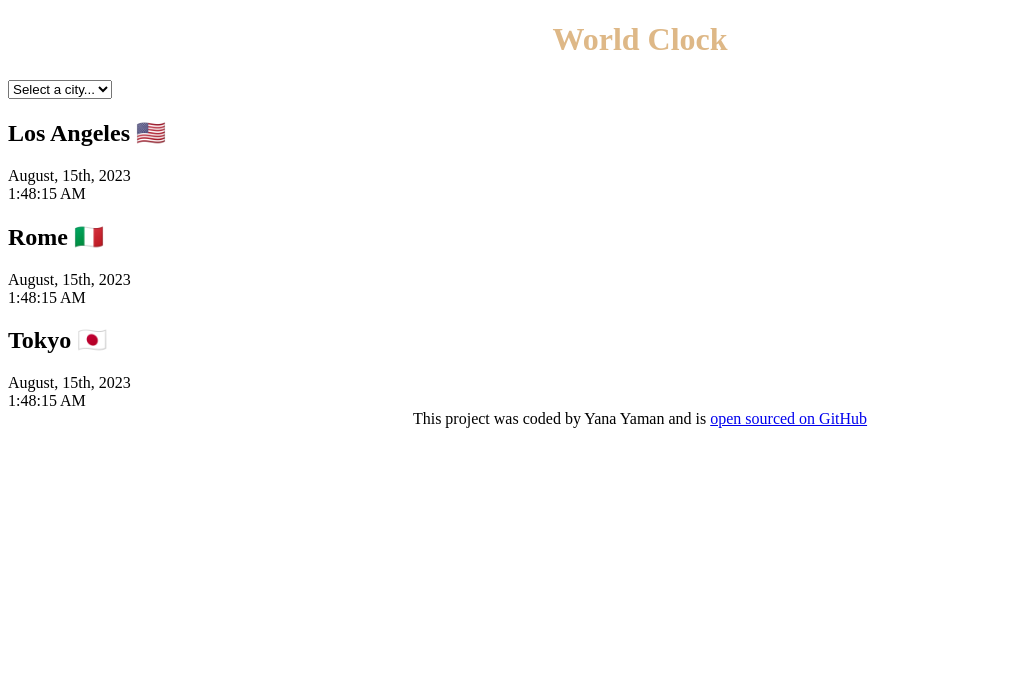
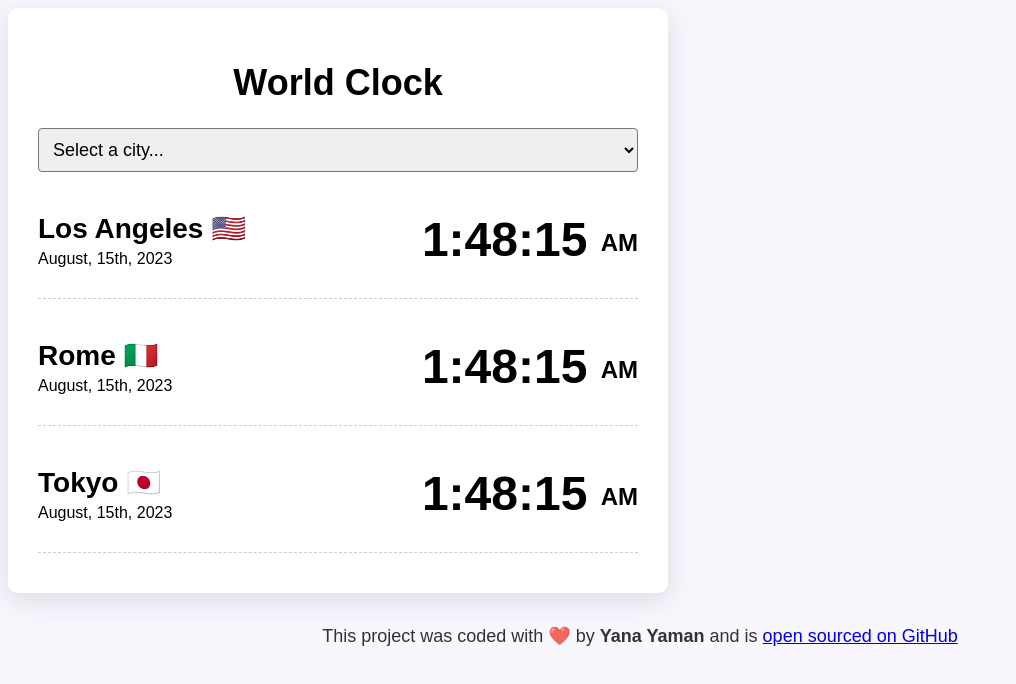
Before and after one commit to YanaJS/World-Clock-Project, a plain HTML site: page index.html in a window 1280 px wide. Shown: the whole page, without its empty margins (0-1016 px from the left). Drawn offline with Linux system fonts and the light colour scheme.

Commit message:
styled the project with CSS

```diff
--- a/css/style.css
+++ b/css/style.css
@@ -1,8 +1,60 @@
+body {
+  background-color: #f9f7fe;
+  font-family: sans-serif;
+}
 h1 {
   text-align: center;
-  color: burlywood;
+  font-family: sans-serif;
+  font-size: 36px;
+}
+
+h2 {
+  margin: 0 0 5px;
+  font-size: 28px;
+}
+
+select {
+  display: block;
+  width: 100%;
+  font-size: 18px;
+  border-radius: 4px;
+  padding: 10px;
+}
+.container {
+  max-width: 600px;
+  margin: 60 auto;
+  background: white;
+  padding: 30px;
+  box-shadow: rgba(100, 100, 111, 0.2) 0px 7px 29px 0px;
+  border-radius: 10px;
+}
+.city {
+  display: flex;
+  justify-content: space-between;
+  margin: 10px 0;
+  border-bottom: 1px dashed rgba(0, 0, 0, 0.2);
+  padding: 30px 0;
+}
+.city: :last-child {
+  border: none;
+}
+
+date {
+  opacity: 0.7;
+}
+.time {
+  font-size: 48px;
+  font-weight: bold;
+}
+.time small {
+  font-size: 24px;
+  vertical-align: middle;
+  line-height: 36px;
 }
 
 footer {
   text-align: center;
+  font-size: 18px;
+  color: rgba(0, 0, 0, 0.8);
+  margin-top: 32px;
 }
--- a/index.html
+++ b/index.html
@@ -17,19 +17,31 @@
         <option value="">Sydney</option>
       </select>
       <div class="city">
+        <div>
           <h2>Los Angeles 🇺🇸</h2>
           <div class="date">August, 15th, 2023</div>
-        <div class="time">1:48:15 AM</div>
+        </div>
+        <div class="time">1:48:15 <small> AM</small></div>
+      </div>
+
+      <div class="city">
+        <div>
           <h2>Rome 🇮🇹</h2>
           <div class="date">August, 15th, 2023</div>
-        <div class="time">1:48:15 AM</div>
+        </div>
+        <div class="time">1:48:15 <small> AM</small></div>
+      </div>
+
+      <div class="city">
+        <div>
           <h2>Tokyo 🇯🇵</h2>
           <div class="date">August, 15th, 2023</div>
-        <div class="time">1:48:15 AM</div>
+        </div>
+        <div class="time">1:48:15 <small> AM</small></div>
       </div>
     </div>
     <footer>
-      This project was coded by Yana Yaman and is
+      This project was coded with ❤️ by <strong>Yana Yaman</strong> and is
       <a href="https://github.com/YanaJS/World-Clock-Project" target="_blank">
         open sourced on GitHub</a
       >
```
Lines whose indentation alone changed are shown as unchanged.
